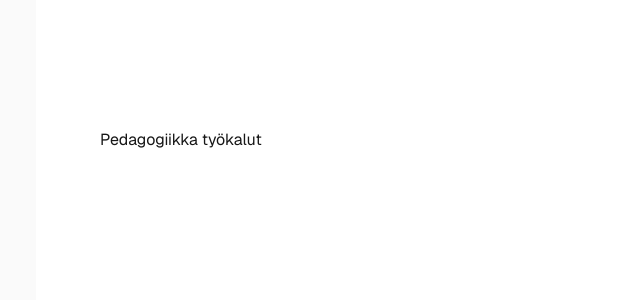
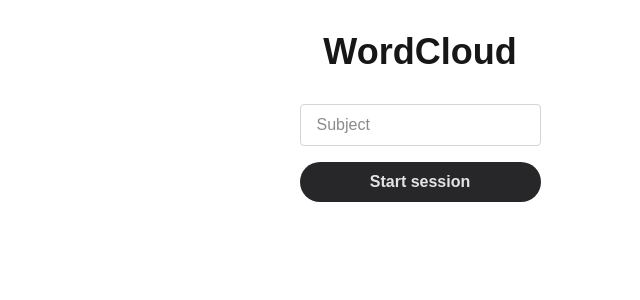
Before and after one commit to TikoWorks/pedagogical-tools, a Next.js app: page / in a window 1280 px wide. Shown: the top 300 px of the page, without its empty margins (220-860 px from the left). Built offline with nearby package versions, Linux system fonts and the light colour scheme.

Commit message:
Etusivun alkuversio tehty

```diff
--- a/src/app/page.tsx
+++ b/src/app/page.tsx
@@ -1,11 +1,40 @@
-import Image from 'next/image';
+'use client';
+import Form from 'next/form';
+import { redirect } from 'next/navigation';
+import { useState } from 'react';
+export default function Home() {
+  const [name, setName] = useState('');
+  const handleSessionStart = async () => {
+    if (!name) {
+      console.error('Subject is required');
+    }
+    const response = await fetch('/api/session', {
+      method: 'POST',
+      headers: { 'Content-Type': 'application/json' },
+      body: JSON.stringify({ name: name }),
+    });
+    const data = await response.json();
 
-export default function Home() {
+    redirect(`/host/${data.sessionId}`);
+  };
   return (
-    <div className="flex flex-col flex-1 items-center justify-center bg-zinc-50 font-sans dark:bg-black">
-      <main className="flex flex-1 w-full max-w-3xl flex-col items-center justify-between py-32 px-16 bg-white dark:bg-black sm:items-start">
-        <h1>Pedagogiikka työkalut</h1>
-      </main>
-    </div>
+    <main className="flex flex-1 w-full h-full flex-col items-center">
+      <h1 className="text-4xl font-semibold my-8">WordCloud</h1>
+      <Form action={handleSessionStart} className="flex flex-col gap-4">
+        <input
+          type="text"
+          name="name"
+          value={name}
+          onChange={(e) => setName(e.target.value)}
+          placeholder="Subject"
+          className="border border-zinc-300 py-2 px-4 rounded-sm"
+        />
+        <button
+          type="submit"
+          className="py-2 px-4 font-semibold bg-zinc-800 text-zinc-200 rounded-4xl hover:bg-zinc-700 hover:cursor-pointer">
+          Start session
+        </button>
+      </Form>
+    </main>
   );
 }
```
